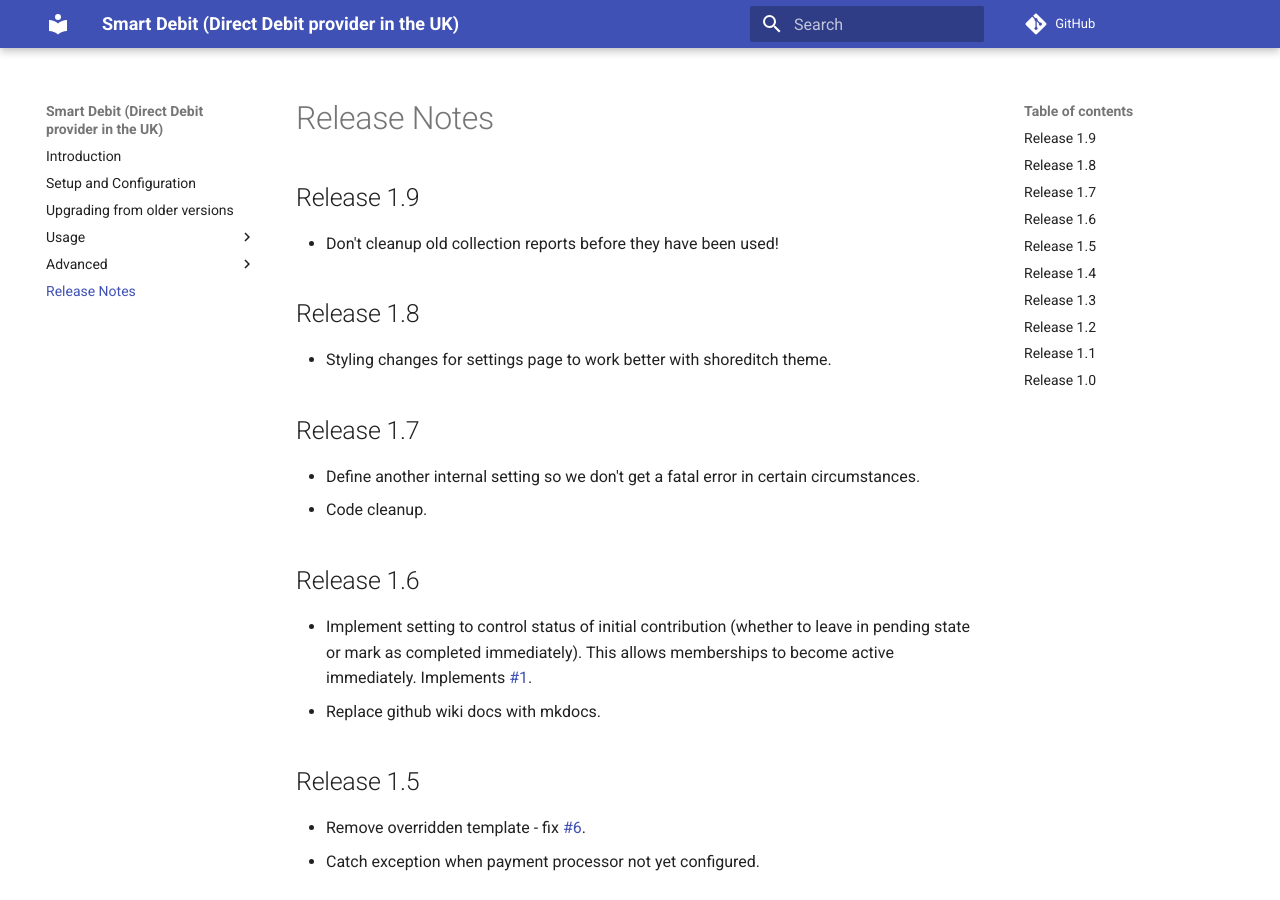
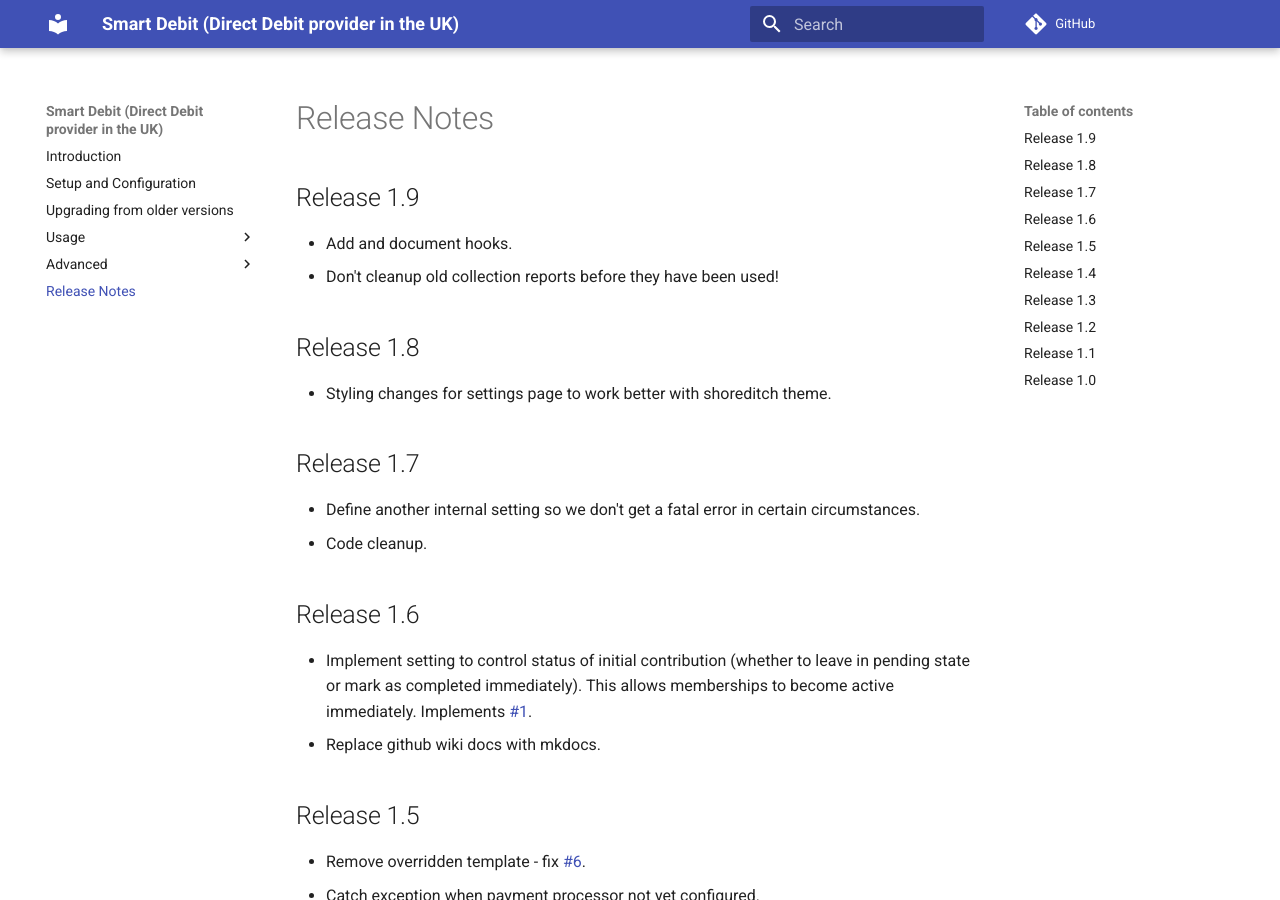
Before and after one commit to mattwire/org.civicrm.smartdebit, an MkDocs documentation site: the page built from docs/release/release_notes.md, in a window 1280 px wide and 900 px high. Built offline with MkDocs 1.6.1 and Material for MkDocs 9.7.7, drawn with Linux system fonts in a browser that asks for light colours; comment, search, counter and statistics services are not loaded; old or Windows-style settings are respelled for this version of MkDocs.

Commit message:
Update release notes

```diff
--- a/docs/release/release_notes.md
+++ b/docs/release/release_notes.md
@@ -1,4 +1,5 @@
 ## Release 1.9
+* Add and document hooks.
 * Don't cleanup old collection reports before they have been used!
 
 ## Release 1.8
```
